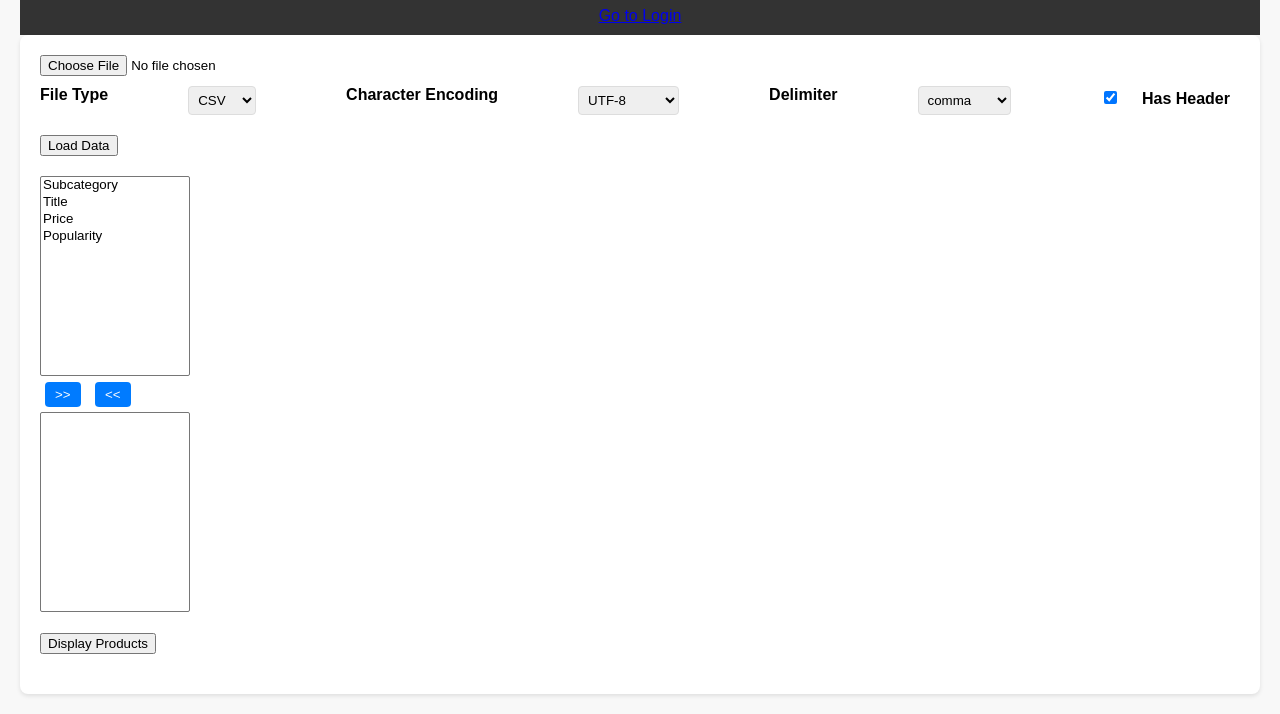
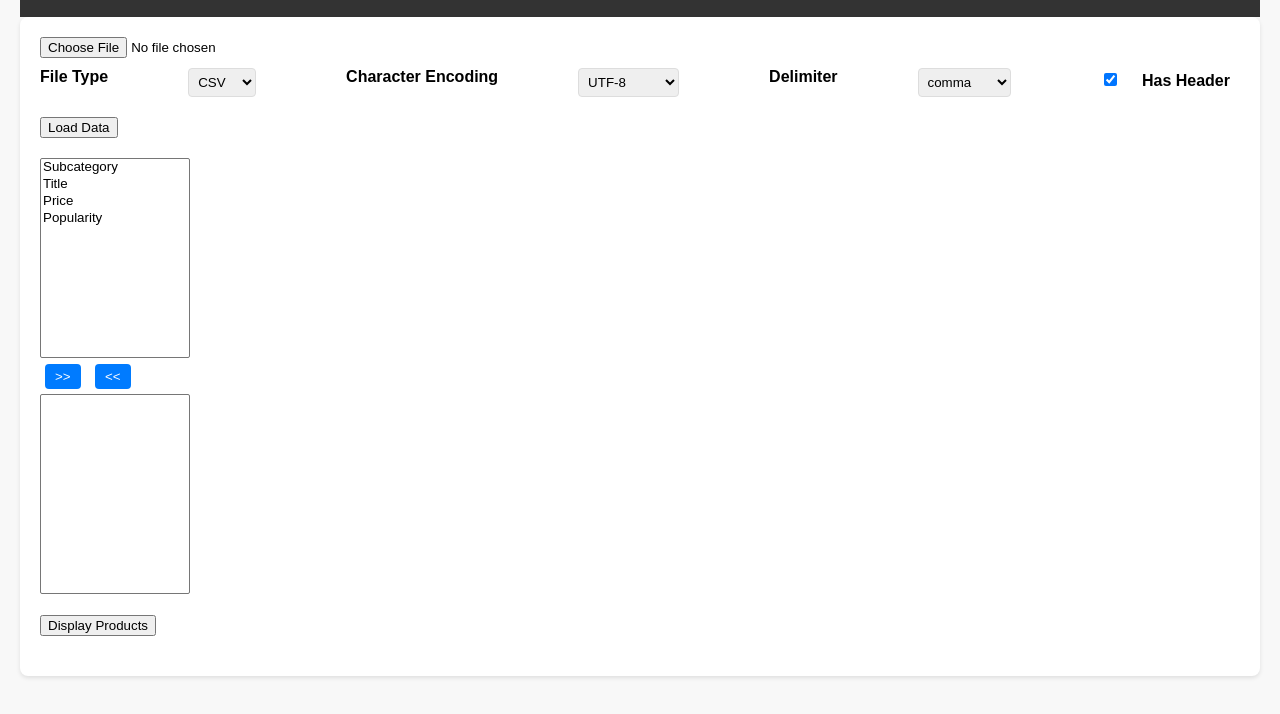
Before and after one commit to RitwijParmar/file-parser-two, a plain HTML site: page index.html in a window 1280 px wide. Shown: the part 103-817 px from the top of the page. Drawn offline with Linux system fonts and the light colour scheme.

Commit message:
Update index.html

```diff
--- a/index.html
+++ b/index.html
@@ -11,7 +11,6 @@
     <header>
         <h1>Product Catalog</h1>
         <!-- Go to Login Button -->
-        <a href="login.html" class="login-button">Go to Login</a>
     </header>
     <main>
         <!-- Import Container -->
```
